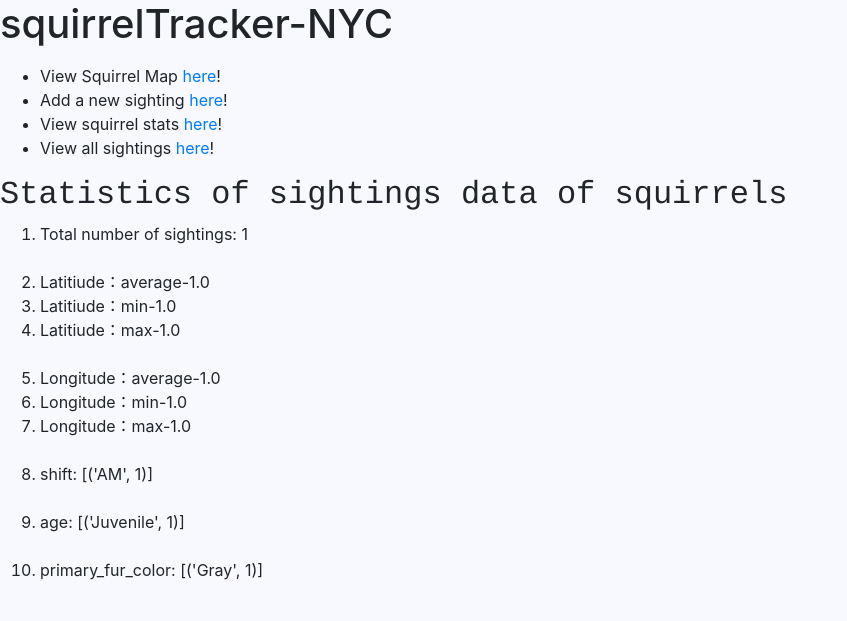
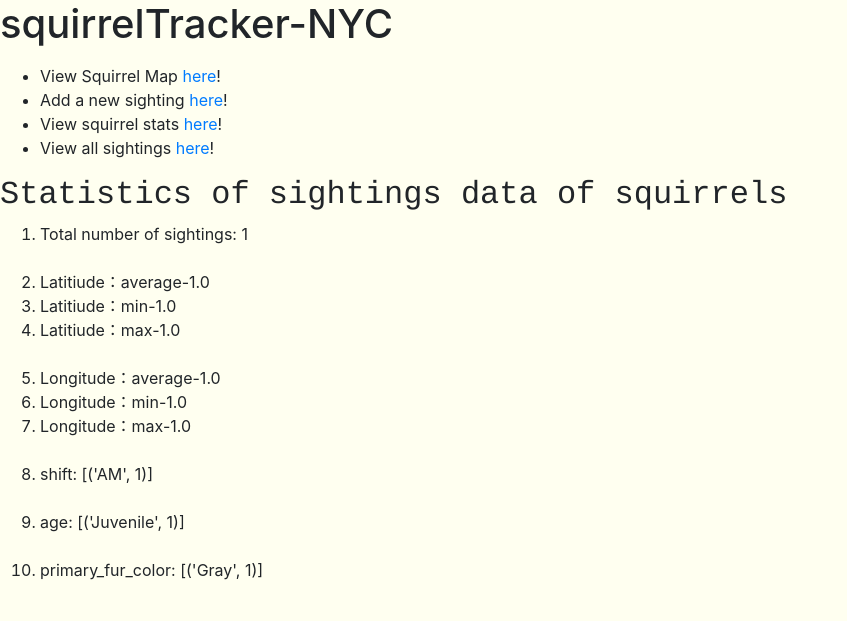
Before and after one commit to James-VanHess/squirrelTracker-NYC, a Django app: page /sightings/stats/ in a window 1280 px wide. Shown: the top 621 px of the page, without its empty margins (0-847 px from the left). Run offline with Django 3.2, Linux system fonts and the light colour scheme; tables that the repository leaves empty hold one stand-in row (values such as "Sample post"); some libraries are stand-ins or nearby versions.

Commit message:
update background color to be consistent

```diff
--- a/squirrel_project/sightings/templates/sightings/Sightings_HTML.html
+++ b/squirrel_project/sightings/templates/sightings/Sightings_HTML.html
@@ -12,8 +12,8 @@
         <script src="https://maxcdn.bootstrapcdn.com/bootstrap/4.0.0/js/bootstrap.min.js"></script>
         <title>squirrelTracker-NYC</title>
     </head>
-    <body>
-        <h1>squirrelTracker-NYC</h1>
+    <body style="background-color:ivory;">
+    <h1>squirrelTracker-NYC</h1>
         <p>
             <ul>
                 <li>View Squirrel Map <a href="/sightings/map/">here</a>!</li>
--- a/squirrel_project/sightings/templates/sightings/Stats_HTML.html
+++ b/squirrel_project/sightings/templates/sightings/Stats_HTML.html
@@ -13,7 +13,7 @@
         <script src="https://maxcdn.bootstrapcdn.com/bootstrap/4.0.0/js/bootstrap.min.js"></script>
         <title>squirrelTracker-NYC</title>
     </head>
-    <body style="background-color:ghostwhite;">
+    <body style="background-color:ivory;">
         <h1>squirrelTracker-NYC</h1>
         <p>
             <ul>
--- a/squirrel_project/sightings/templates/sightings/Update_HTML.html
+++ b/squirrel_project/sightings/templates/sightings/Update_HTML.html
@@ -13,7 +13,7 @@
         <script src="https://maxcdn.bootstrapcdn.com/bootstrap/4.0.0/js/bootstrap.min.js"></script>
         <title>Squirrel Project</title>
     </head>
-    <body style="background-color:aliceblue;">
+    <body style="background-color:ivory;">
         <h1>Squirrel Project</h1>
         <p>
             <ul>
```
